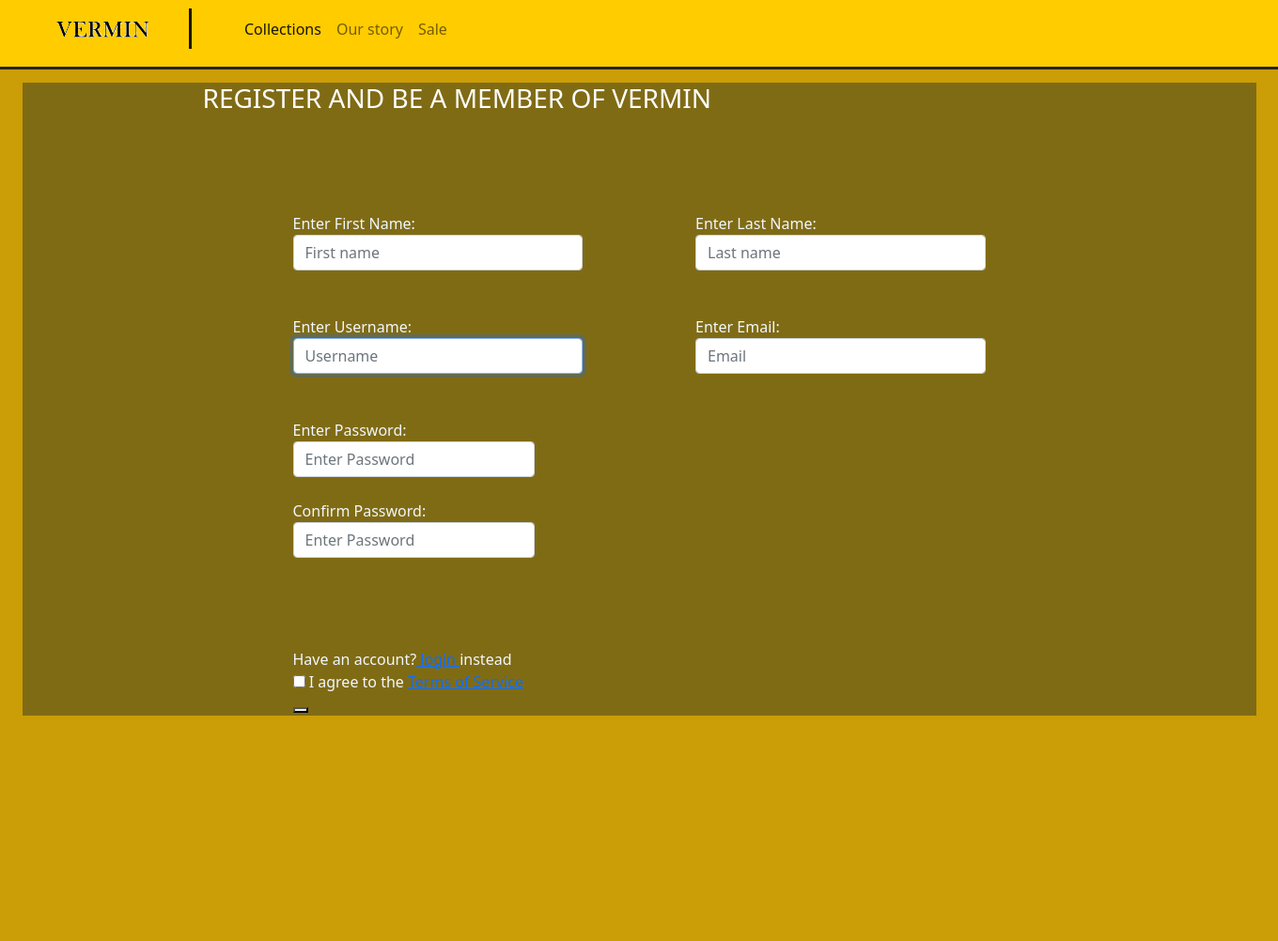
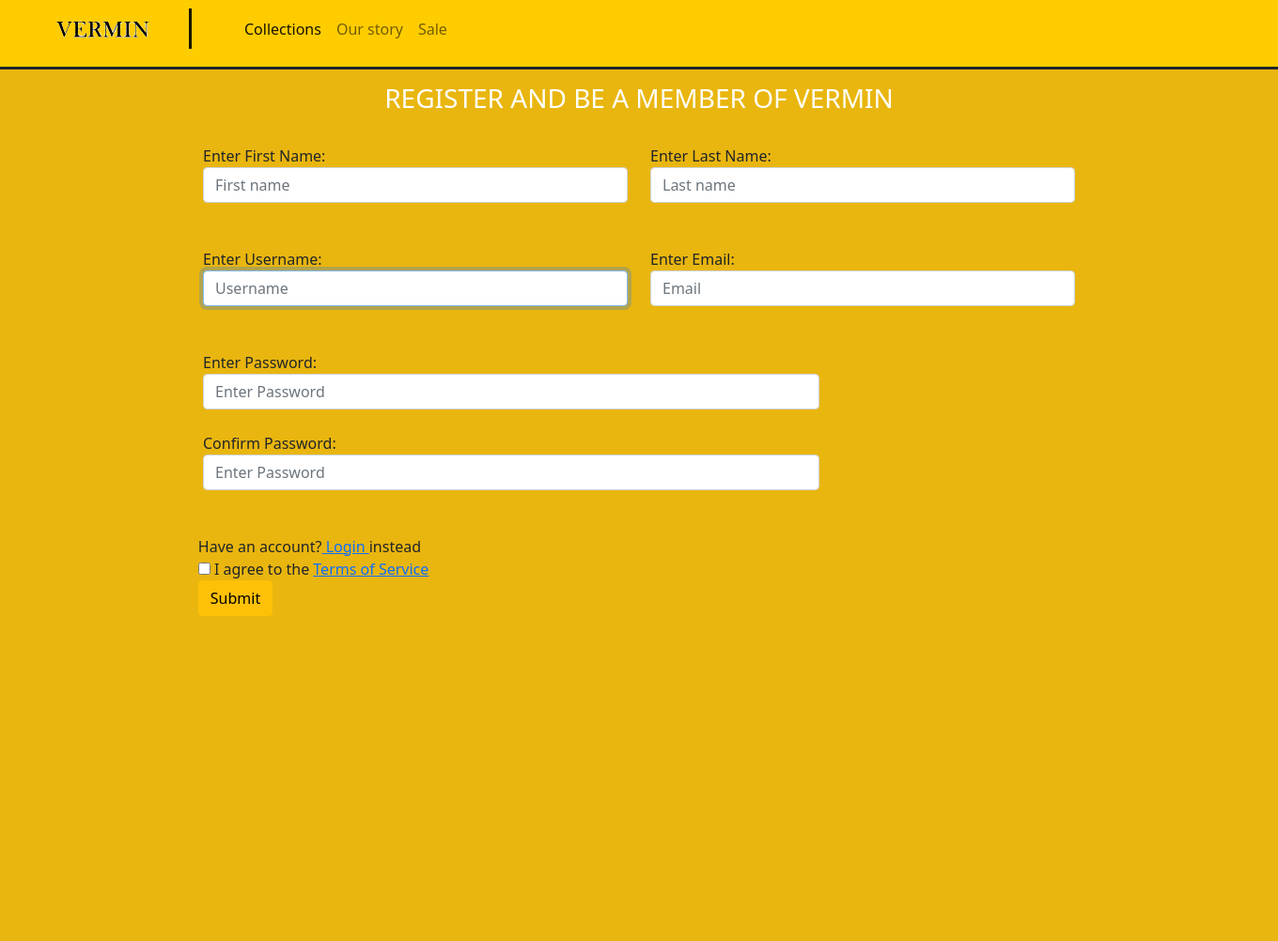
Before and after one commit to TristanBachini/MP, a Django app: page /register/ in a window 1360 px wide. Shown: the whole page at 94% size. After the commit the page ends 656 px from the top, so only its background shows below. Run offline with Django 3.2, Linux system fonts and the light colour scheme.

Commit message:
tweaks in login.html submain.html register.html

```diff
--- a/sampleproject/sampleapp/templates/sampleapp/login.html
+++ b/sampleproject/sampleapp/templates/sampleapp/login.html
@@ -1,6 +1,6 @@
 {% extends 'sampleapp/submain.html' %} {% block content %}
 
-<div class="card" id="reg-form" style="padding:5%">
+<div class="card" id="login-form" style="padding:5%">
   <div class="card-body">
     <h3 style="color: white">Login to Vermin</h3>
     <form action="" method="post">
--- a/sampleproject/sampleapp/templates/sampleapp/register.html
+++ b/sampleproject/sampleapp/templates/sampleapp/register.html
@@ -2,37 +2,35 @@
 
 <form action="" method="post" id="reg-form">
   {% csrf_token %}
-  <h3 style="color: white; margin-left: 2in">
+  <center>
+    <h3 style="color: white">
     REGISTER AND BE A MEMBER OF VERMIN
-  </h3>
-  <br />
-  <br />
-  <br />
+    </h3>
+  </center>
+
   <br />
 
-  <div class="row">
-    <div class="col first-row">Enter First Name: {{form.first_name}}</div>
-    <div class="col second-row">Enter Last Name: {{form.last_name}}</div>
+  <div class="row" style="margin-left: 15%;margin-right: 15%;">
+    <div class="col">Enter First Name: {{form.first_name}}</div>
+    <div class="col">Enter Last Name: {{form.last_name}}</div>
   </div>
   <br />
   <br />
-  <div class="row">
-    <div class="col first-row">Enter Username: {{form.username}}</div>
-    <div class="col second-row">Enter Email: {{form.email}}</div>
+  <div class="row" style="margin-left: 15%;margin-right: 15%;">
+    <div class="col">Enter Username: {{form.username}}</div>
+    <div class="col">Enter Email: {{form.email}}</div>
   </div>
   <br />
   <br />
-  <div class="row">
-    <div class="col first-row reg-pass">Enter Password: {{form.password1}}</div>
+  <div class="row" style="width:50%;margin-left: 15%;margin-right: 15%;">
+    <div class="col">Enter Password: {{form.password1}}</div>
   </div>
   <br />
-  <div class="row">
-    <div class="col first-row reg-pass">
+  <div class="row" style="width:50%;margin-left: 15%;margin-right: 15%;">
+    <div class="col">
       Confirm Password: {{form.password2}}
     </div>
   </div>
-  <br />
-  <br />
   <br />
   <br />
   {% if form.errors %} {% for key, value in form.errors.items %}
@@ -49,9 +47,10 @@
     ></button>
   </div>
   {% endfor %} {% endif %}
-  <div class="first-row">
+
+  <div style="width:50%;margin-left: 15.5%;margin-right: 15%;">
     <label
-      >Have an account?<a href="{% url 'login' %}"> login </a>instead</label
+      >Have an account?<a href="{% url 'login' %}"> Login </a>instead</label
     >
     <br />
     <input
@@ -65,7 +64,7 @@
     >
 
     <div>
-      <button type="submit" id="submit_button"></button>
+      <button type="submit" class="btn btn-warning">Submit</button>
     </div>
   </div>
 </form>
--- a/sampleproject/sampleapp/templates/sampleapp/submain.html
+++ b/sampleproject/sampleapp/templates/sampleapp/submain.html
@@ -61,7 +61,8 @@
       .reg-pass {
         margin-right: 8in;
       }
-      #reg-form {
+
+      #login-form {
         background-color: rgba(55, 59, 37, 0.5);
         color: aliceblue;
         width: max-content;
@@ -76,13 +77,18 @@
         color: white; */
       }
 
+      #regisInputs{
+        margin-left: 15%;
+        margin-right: 15%;
+      }
+
       .reg-error {
         margin-left: 2in;
         margin-right: 2in;
       }
     </style>
   </head>
-  <body style="background-color: #cb9d06">
+  <body style="background-color: #e9b60f">
     <nav class="navbar navbar-expand-lg navbar-light bg-light" id="register">
       <div class="container-fluid" id="navhead">
         <a class="navbar-brand" href="{% url 'homepage'  %}"
```
